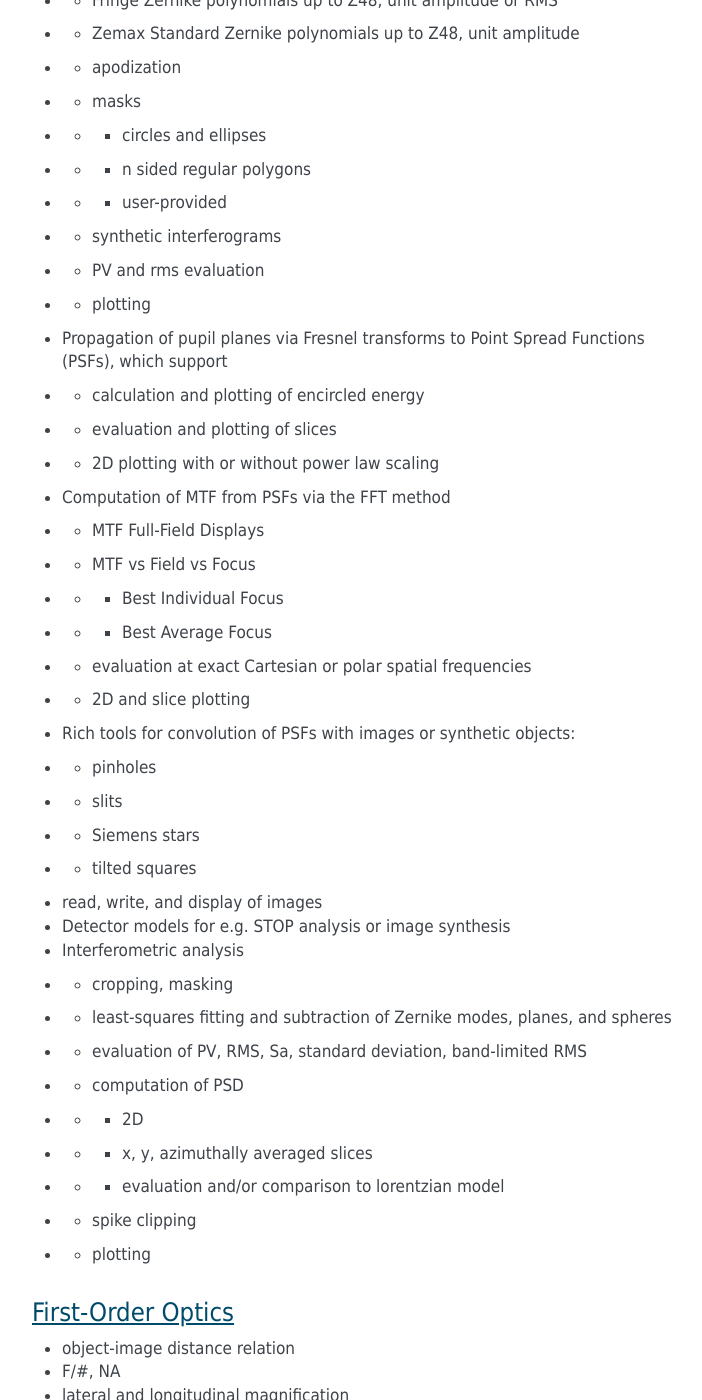
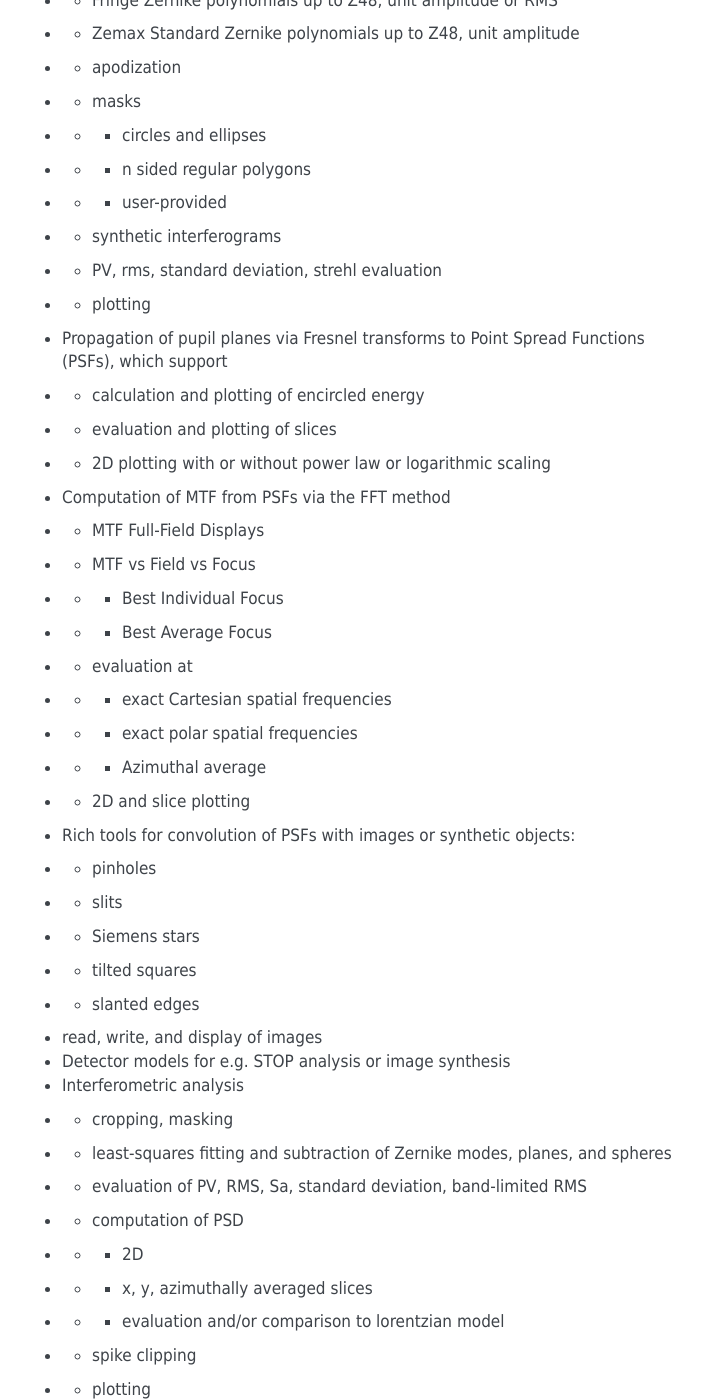
Before and after one commit to brandondube/prysm, a Sphinx documentation site: the page built from docs/source/index.rst, in a window 1280 px wide and 1400 px high, scrolled down 1756 px. Shown: the whole window, without its empty margins (388-1090 px from the left). Built offline with Sphinx 7.4.7, drawn with Linux system fonts in a browser that asks for light colours.

Commit message:
capability list update on docs

```diff
--- a/docs/source/index.rst
+++ b/docs/source/index.rst
@@ -59,20 +59,23 @@ Physical Optics
 * * * n sided regular polygons
 * * * user-provided
 * * synthetic interferograms
-* * PV and rms evaluation
+* * PV, rms, standard deviation, strehl evaluation
 * * plotting
 
 * Propagation of pupil planes via Fresnel transforms to Point Spread Functions (PSFs), which support
 * * calculation and plotting of encircled energy
 * * evaluation and plotting of slices
-* * 2D plotting with or without power law scaling
+* * 2D plotting with or without power law or logarithmic scaling
 
 * Computation of MTF from PSFs via the FFT method
 * * MTF Full-Field Displays
 * * MTF vs Field vs Focus
 * * * Best Individual Focus
 * * * Best Average Focus
-* * evaluation at exact Cartesian or polar spatial frequencies
+* * evaluation at
+* * * exact Cartesian spatial frequencies
+* * * exact polar spatial frequencies
+* * * Azimuthal average
 * * 2D and slice plotting
 
 * Rich tools for convolution of PSFs with images or synthetic objects:
@@ -80,6 +83,7 @@ Physical Optics
 * * slits
 * * Siemens stars
 * * tilted squares
+* * slanted edges
 * read, write, and display of images
 
 * Detector models for e.g. STOP analysis or image synthesis
```
